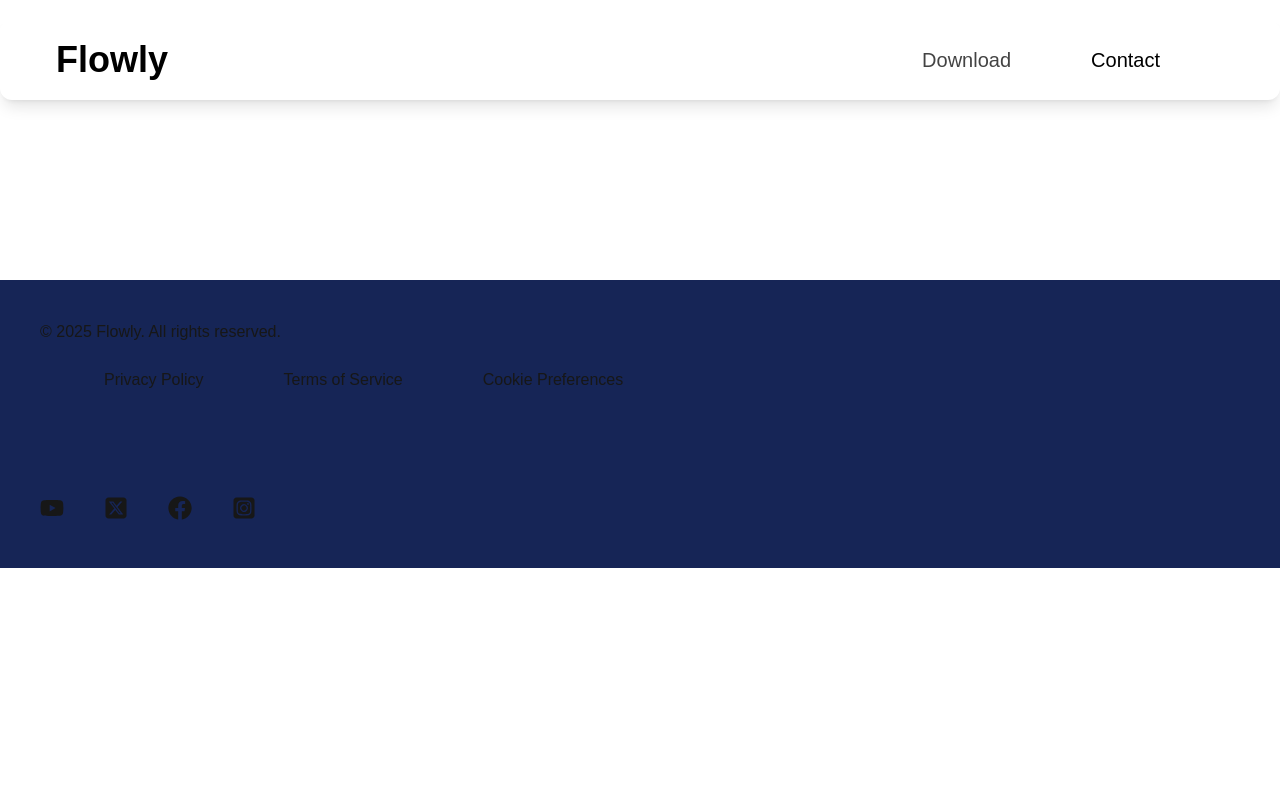
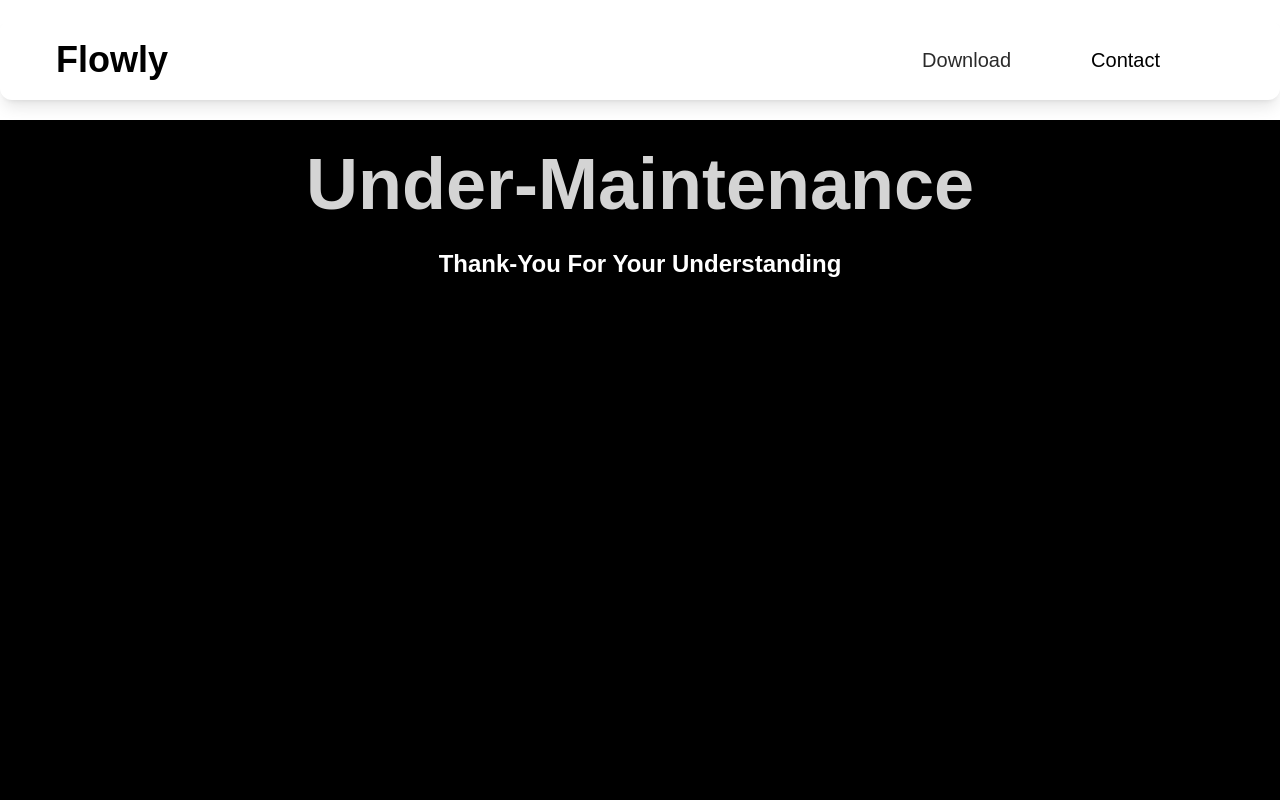
Before and after one commit to daniyalsiddiqui123/Landing-page., a Next.js app: page /download in a window 1280 px wide. Shown: the top 800 px of the page. Built offline with nearby package versions, Linux system fonts and the light colour scheme.

Commit message:
Update page.tsx

```diff
--- a/src/app/download/page.tsx
+++ b/src/app/download/page.tsx
@@ -1,6 +1,6 @@
 export default function Download() {
     return(
-        <div>
+        <div className="bg-black h-screen">
         <h1 className="text-3xl sm:text-7xl text-white animate-pulse font-bold text-center p-7">Under-Maintenance</h1>
         <h1 className="text-xl sm:text-2xl text-white font-semibold text-center">Thank-You For Your Understanding</h1>
         </div>
```
